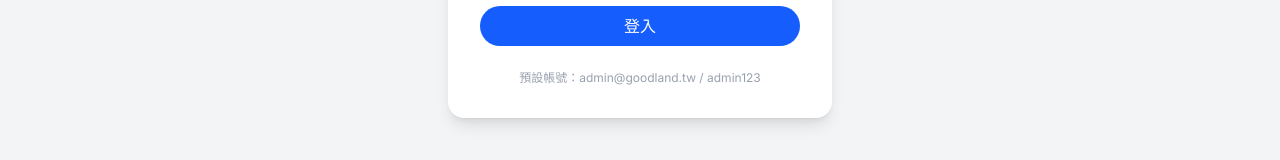
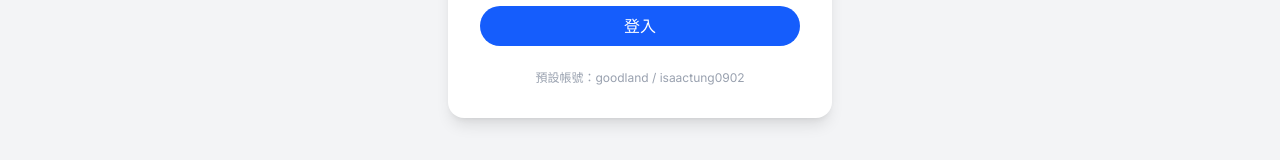
Before and after one commit to isaactung-GoodLand/goodland-food, a Next.js app: page /admin/login in a window 1280 px wide. Shown: the part 582-742 px from the top of the page. Built offline with nearby package versions, Linux system fonts and the light colour scheme.

Commit message:
Update admin credentials: goodland/REDACTED

```diff
--- a/src/app/admin/api/auth/login/route.ts
+++ b/src/app/admin/api/auth/login/route.ts
@@ -1,7 +1,7 @@
 import { NextResponse } from 'next/server';
 
-const ADMIN_EMAIL = 'admin@goodland.tw';
-const ADMIN_PASSWORD = 'admin123';
+const ADMIN_EMAIL = 'goodland';
+const ADMIN_PASSWORD = 'REDACTED_PASSWORD_2';
 
 export async function POST(request: Request) {
   const { email, password } = await request.json();
--- a/src/app/admin/login/page.tsx
+++ b/src/app/admin/login/page.tsx
@@ -69,7 +69,7 @@ export default function LoginPage() {
           </button>
         </form>
         <p className="text-xs text-gray-400 text-center mt-6">
-          預設帳號：admin@goodland.tw / admin123
+          預設帳號：goodland / isaactung0902
         </p>
       </div>
     </div>
```
